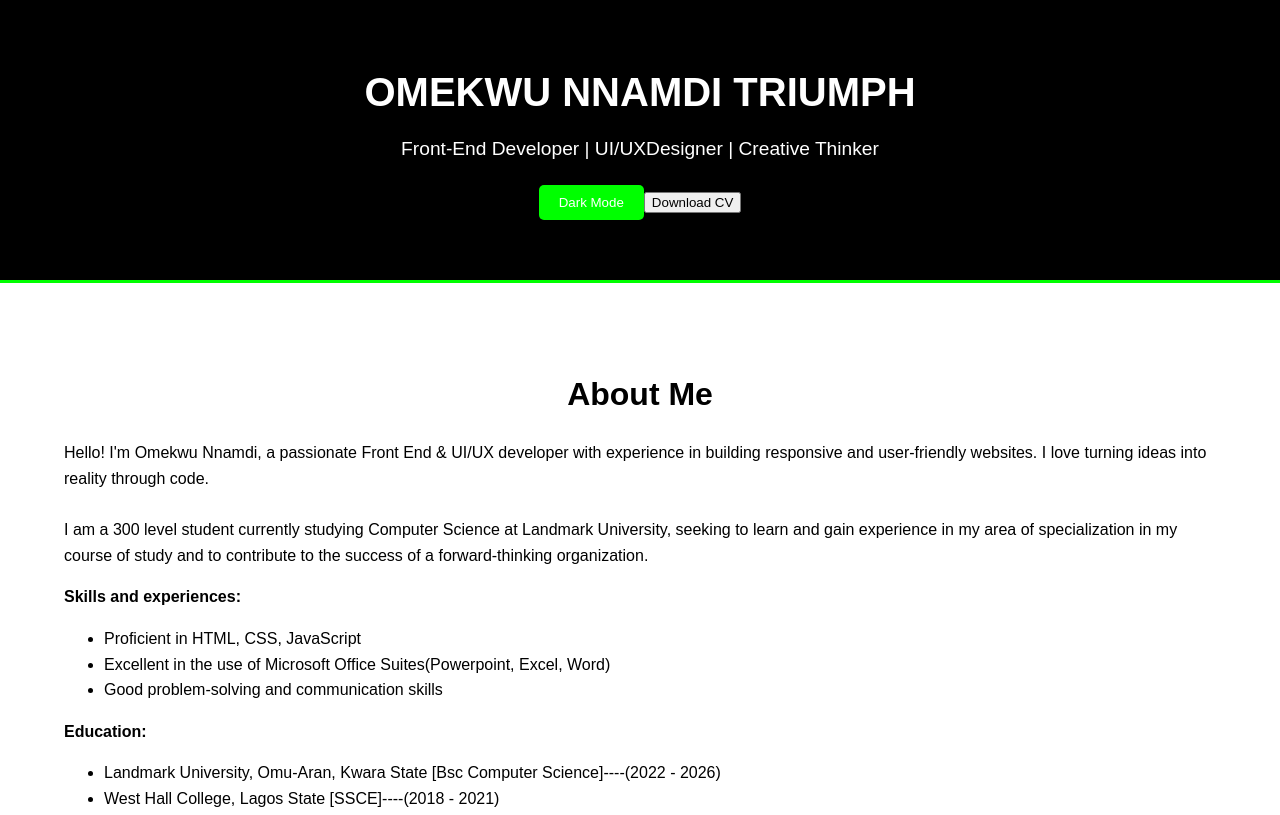
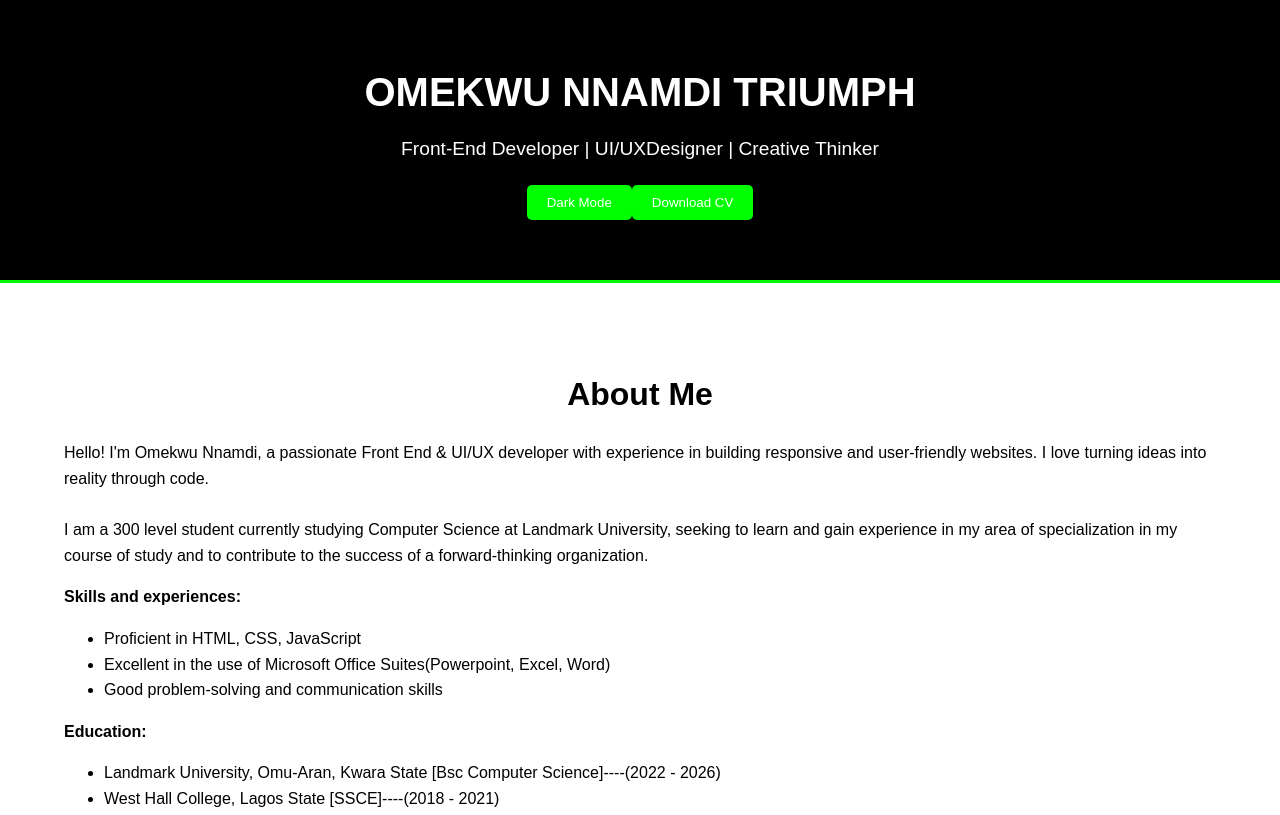
Before and after one commit to Triumph005/CV, a plain HTML site: page index.html in a window 1280 px wide. Shown: the top 815 px of the page. Drawn offline with Linux system fonts and the light colour scheme.

Commit message:
Update styles.css

```diff
--- a/styles.css
+++ b/styles.css
@@ -66,6 +66,21 @@ body.dark-mode {
     background-color: #000000;
   }
 
+  #cv-download {
+    margin-top: 20px;
+    padding: 10px 20px;
+    background-color: var(--primary-color);
+    color: #fff;
+    border: none;
+    border-radius: 5px;
+    cursor: pointer;
+    transition: background-color var(--transition-speed);
+  }
+
+  #cv-download:hover {
+    background-color: #000000;
+  }
+
   /* Sections */
   .section {
     padding: 40px 0;
```
Lines whose indentation alone changed are shown as unchanged.
